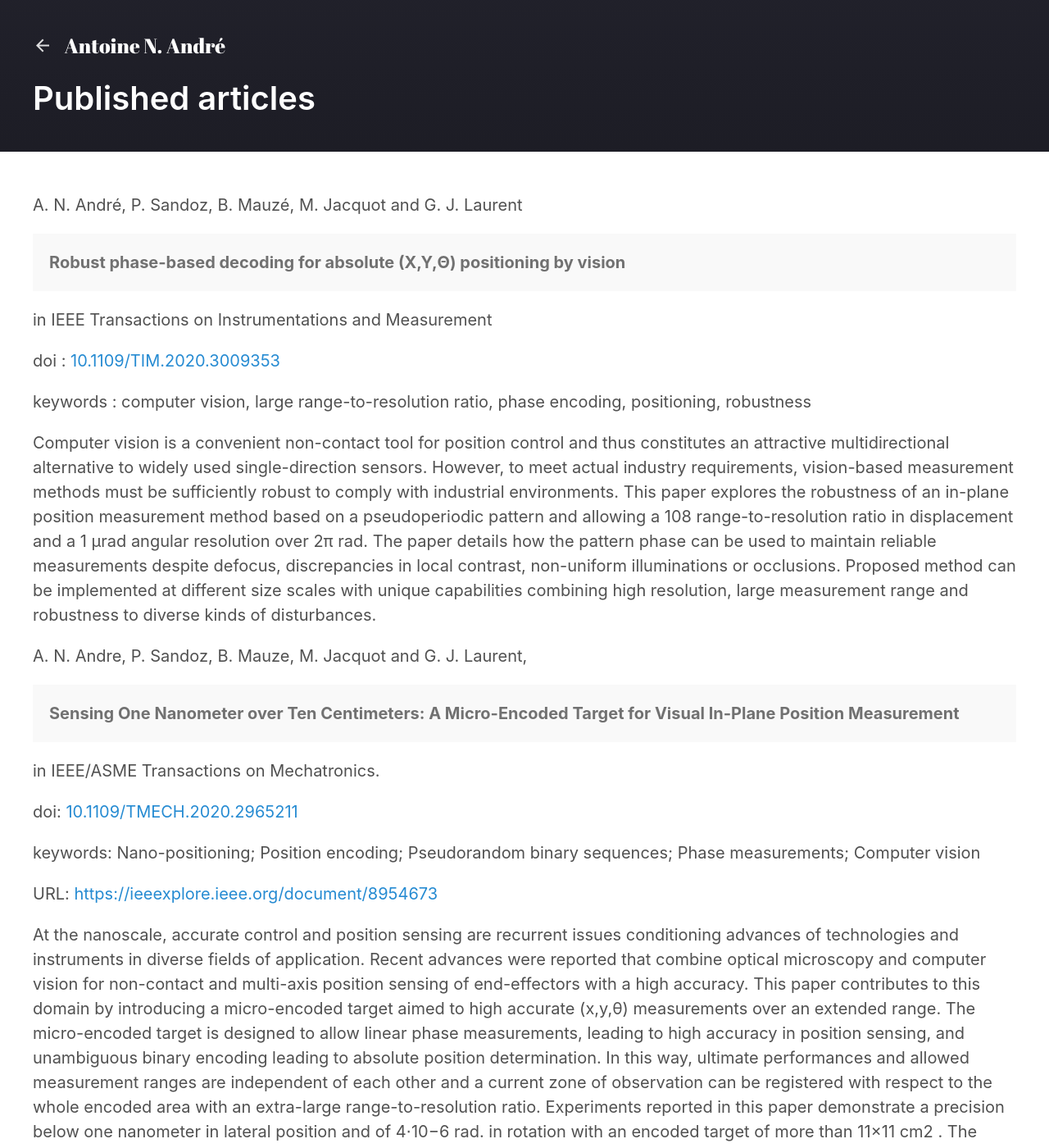
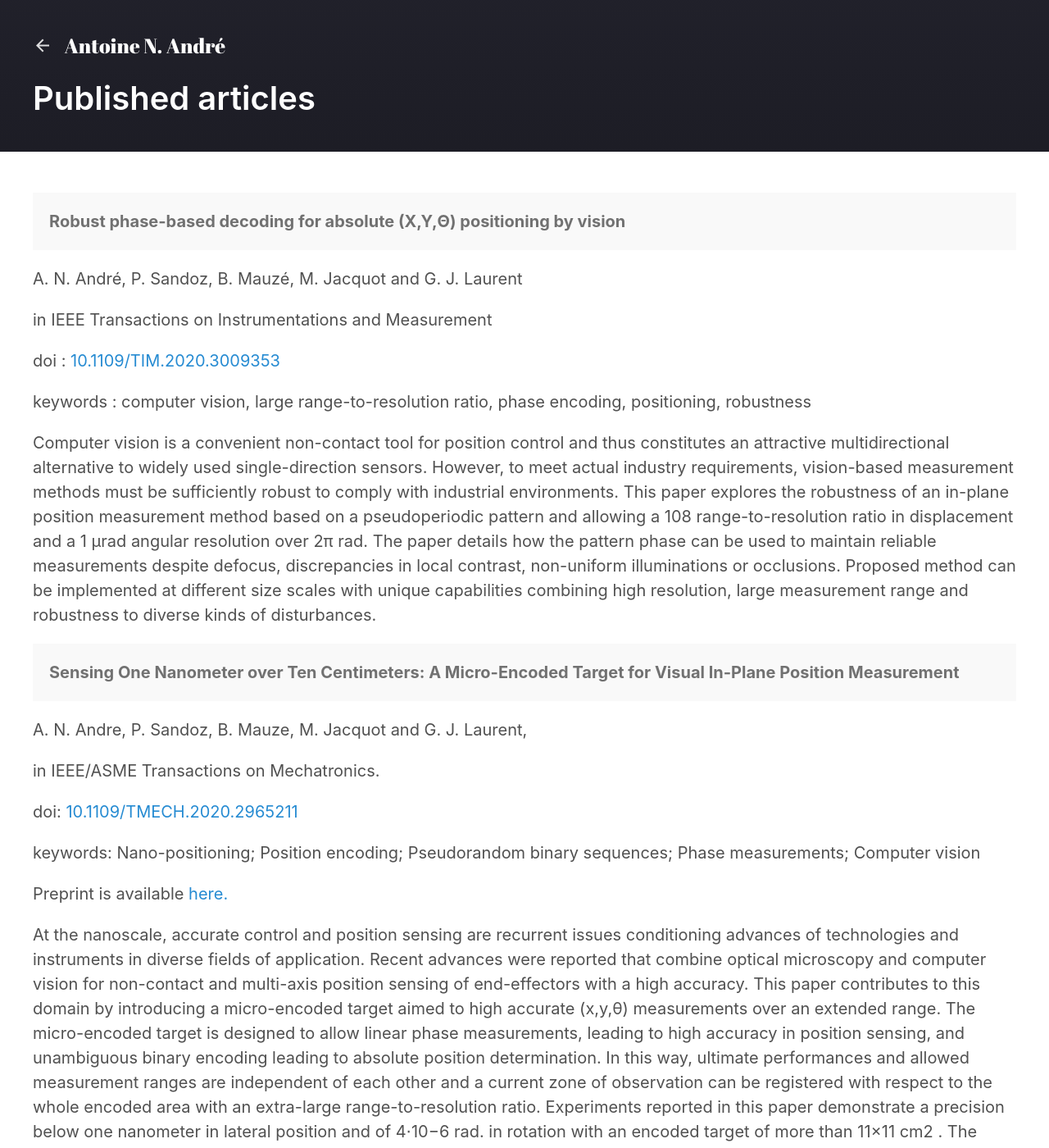
Before and after one commit to AntoineAndre/antoineandre.github.io, a Jekyll site: the page built from _posts/2020-01-09-articles.md, in a window 1280 px wide and 1400 px high. Shown: the whole window at 82% size. Built offline with Jekyll 4.4.1, drawn with Linux system fonts in a browser that asks for light colours; nearby versions of some CDN libraries.

Commit message:
Update 2020-01-09-articles.md

```diff
--- a/_posts/2020-01-09-articles.md
+++ b/_posts/2020-01-09-articles.md
@@ -3,10 +3,10 @@ layout: post
 title: Published articles
 ---
 
-A. N. André, P. Sandoz, B. Mauzé, M. Jacquot and G. J. Laurent
 <p class="message">
 <b>Robust phase-based decoding for absolute (X,Y,Θ) positioning by vision</b>
 </p>
+A. N. André, P. Sandoz, B. Mauzé, M. Jacquot and G. J. Laurent
 
 in IEEE Transactions on Instrumentations and Measurement
 
@@ -17,10 +17,10 @@ keywords : computer vision, large range-to-resolution ratio, phase encoding, pos
 Computer vision is a convenient non-contact tool for position control and thus constitutes an attractive multidirectional alternative to widely used single-direction sensors. However, to meet actual industry requirements, vision-based measurement methods must be sufficiently robust to comply with industrial environments. This paper explores the robustness of an in-plane position measurement method based on a pseudoperiodic pattern and allowing a 108 range-to-resolution ratio in displacement and a 1 μrad angular resolution over 2π rad. The paper details how the pattern phase can be used to maintain reliable measurements despite defocus, discrepancies in local contrast, non-uniform illuminations or occlusions. Proposed method can be implemented at different size scales with unique capabilities combining high resolution, large measurement range and robustness to diverse kinds of disturbances.
 
 
-A. N. Andre, P. Sandoz, B. Mauze, M. Jacquot and G. J. Laurent,
 <p class="message">
 <b>Sensing One Nanometer over Ten Centimeters: A Micro-Encoded Target for Visual In-Plane Position Measurement</b>
 </p>
+A. N. Andre, P. Sandoz, B. Mauze, M. Jacquot and G. J. Laurent,
 
 in IEEE/ASME Transactions on Mechatronics.
 
@@ -28,6 +28,6 @@ doi: <a href="https://doi.org/10.1109/TMECH.2020.2965211">10.1109/TMECH.2020.296
 
 keywords: Nano-positioning; Position encoding; Pseudorandom binary sequences; Phase measurements; Computer vision
 
-URL: <a href="https://ieeexplore.ieee.org/document/8954673">https://ieeexplore.ieee.org/document/8954673</a>
+Preprint is available <a href= "https://antoineandre.github.io/category/tmech_hal.pdf">here.</a>
 
 At the nanoscale, accurate control and position sensing are recurrent issues conditioning advances of technologies and instruments in diverse fields of application. Recent advances were reported that combine optical microscopy and computer vision for non-contact and multi-axis position sensing of end-effectors with a high accuracy. This paper contributes to this domain by introducing a micro-encoded target aimed to high accurate (x,y,θ) measurements over an extended range. The micro-encoded target is designed to allow linear phase measurements, leading to high accuracy in position sensing, and unambiguous binary encoding leading to absolute position determination. In this way, ultimate performances and allowed measurement ranges are independent of each other and a current zone of observation can be registered with respect to the whole encoded area with an extra-large range-to-resolution ratio. Experiments reported in this paper demonstrate a precision below one nanometer in lateral position and of 4⋅10−6 rad. in rotation with an encoded target of more than 11×11 cm2 . The device demonstrated can be either inserted into experimental setups to allow accurate position control or used to calibrate in-plane displacements of one to three degrees of freedom actuators.
```
